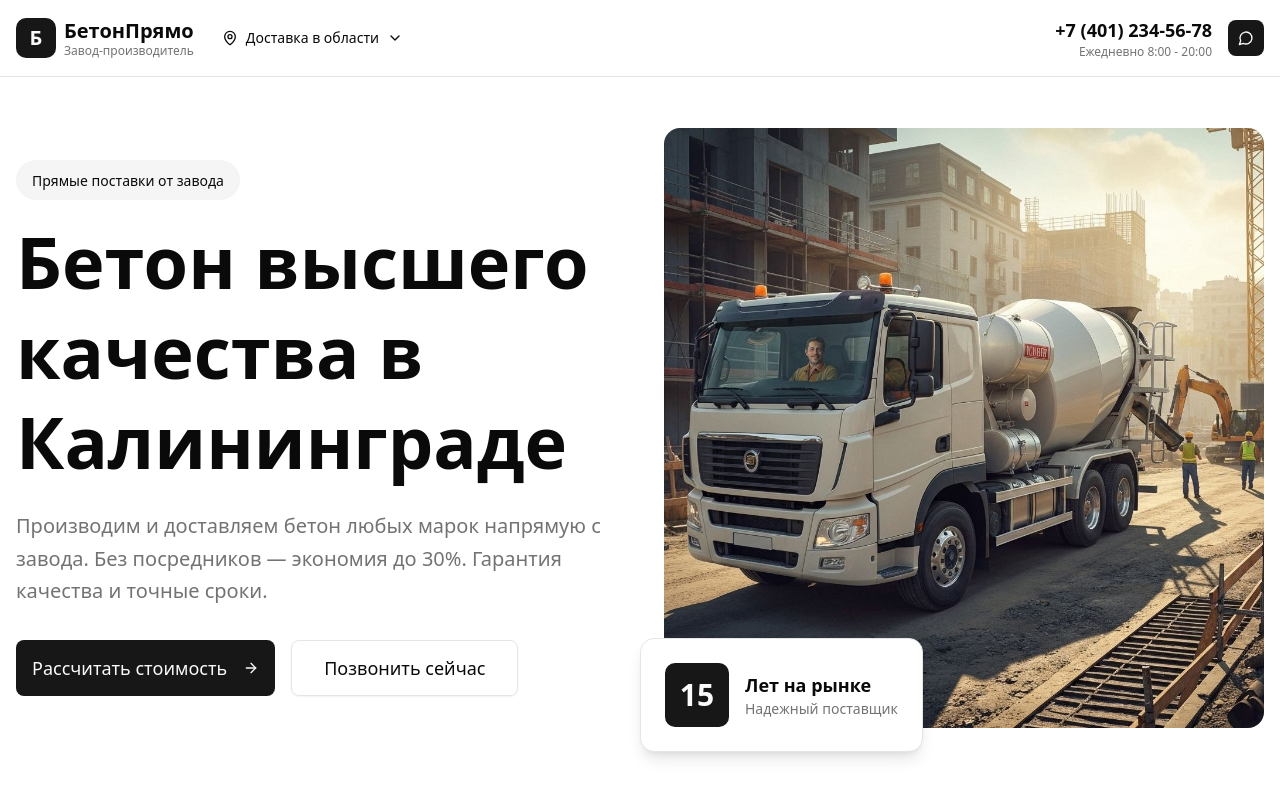
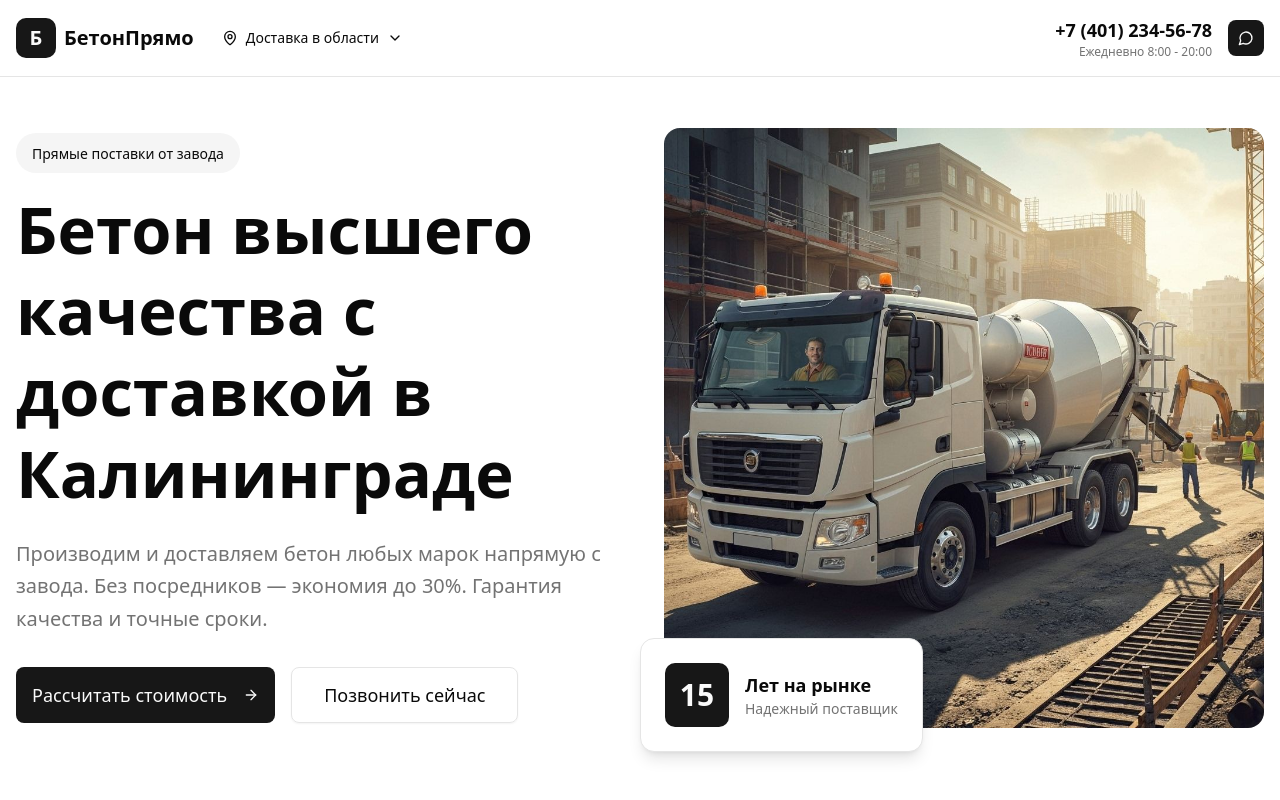
Before and after one commit to Avlevchenko/beton, a Next.js app: page / in a window 1280 px wide. Shown: the top 800 px of the page. Built offline with nearby package versions, Linux system fonts and the light colour scheme.

Commit message:
feat: update H1 text and size for delivery emphasis
Change H1 to include "с доставкой" and reduce font size to 65px.

Co-authored-by: null <46135914+Avlevchenko@users.noreply.github.com>

```diff
--- a/components/footer.tsx
+++ b/components/footer.tsx
@@ -19,10 +19,7 @@ export function Footer({ city }: FooterProps) {
               <div className="w-10 h-10 bg-primary-foreground rounded-lg flex items-center justify-center">
                 <span className="text-primary font-bold text-xl">Б</span>
               </div>
-              <div>
-                <h3 className="font-bold text-lg">БетонПрямо</h3>
-                <p className="text-xs opacity-80">Завод-производитель</p>
-              </div>
+              <p className="text-xl font-bold">БетонПрямо</p>
             </div>
             <p className="text-sm opacity-80 leading-relaxed">{locationText}</p>
           </div>
--- a/components/header.tsx
+++ b/components/header.tsx
@@ -18,10 +18,7 @@ export function Header({ currentCity }: HeaderProps) {
               <div className="w-10 h-10 bg-primary rounded-lg flex items-center justify-center">
                 <span className="text-primary-foreground font-bold text-xl">Б</span>
               </div>
-              <div>
-                <h1 className="font-bold text-xl leading-tight">БетонПрямо</h1>
-                <p className="text-xs text-muted-foreground">Завод-производитель</p>
-              </div>
+              <p className="text-xl font-bold">БетонПрямо</p>
             </Link>
 
             <DropdownMenu>
--- a/components/hero.tsx
+++ b/components/hero.tsx
@@ -13,7 +13,9 @@ interface HeroProps {
 export function Hero({ city }: HeroProps) {
   const [isDialogOpen, setIsDialogOpen] = useState(false)
 
-  const title = city ? `Бетон высшего качества в ${city.namePrepositional}` : "Бетон высшего качества в Калининграде"
+  const title = city
+    ? `Бетон высшего качества с доставкой в ${city.namePrepositional}`
+    : "Бетон высшего качества с доставкой в Калининграде"
 
   const description = city
     ? `Производим и доставляем бетон любых марок в ${city.name} напрямую с завода. ${city.description ? `${city.name} — ${city.description}.` : ""} Без посредников — экономия до 30%. Гарантия качества и точные сроки.`
@@ -29,7 +31,7 @@ export function Hero({ city }: HeroProps) {
                 <span className="text-sm font-medium">Прямые поставки от завода</span>
               </div>
 
-              <h1 className="text-5xl md:text-6xl lg:text-7xl font-bold mb-6 leading-tight text-balance">{title}</h1>
+              <h1 className="text-4xl md:text-5xl lg:text-[65px] font-bold mb-6 leading-tight text-balance">{title}</h1>
 
               <p className="text-xl text-muted-foreground mb-8 leading-relaxed text-pretty">{description}</p>
 
```
